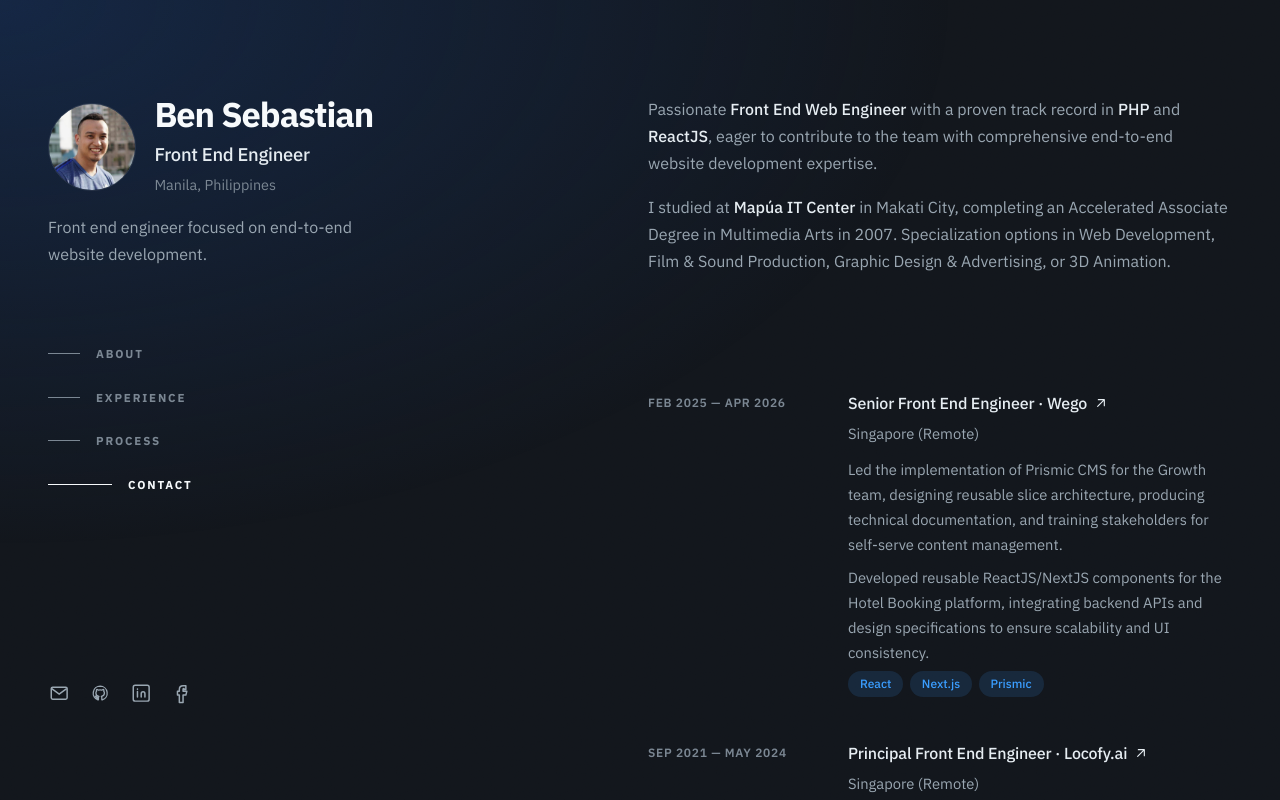
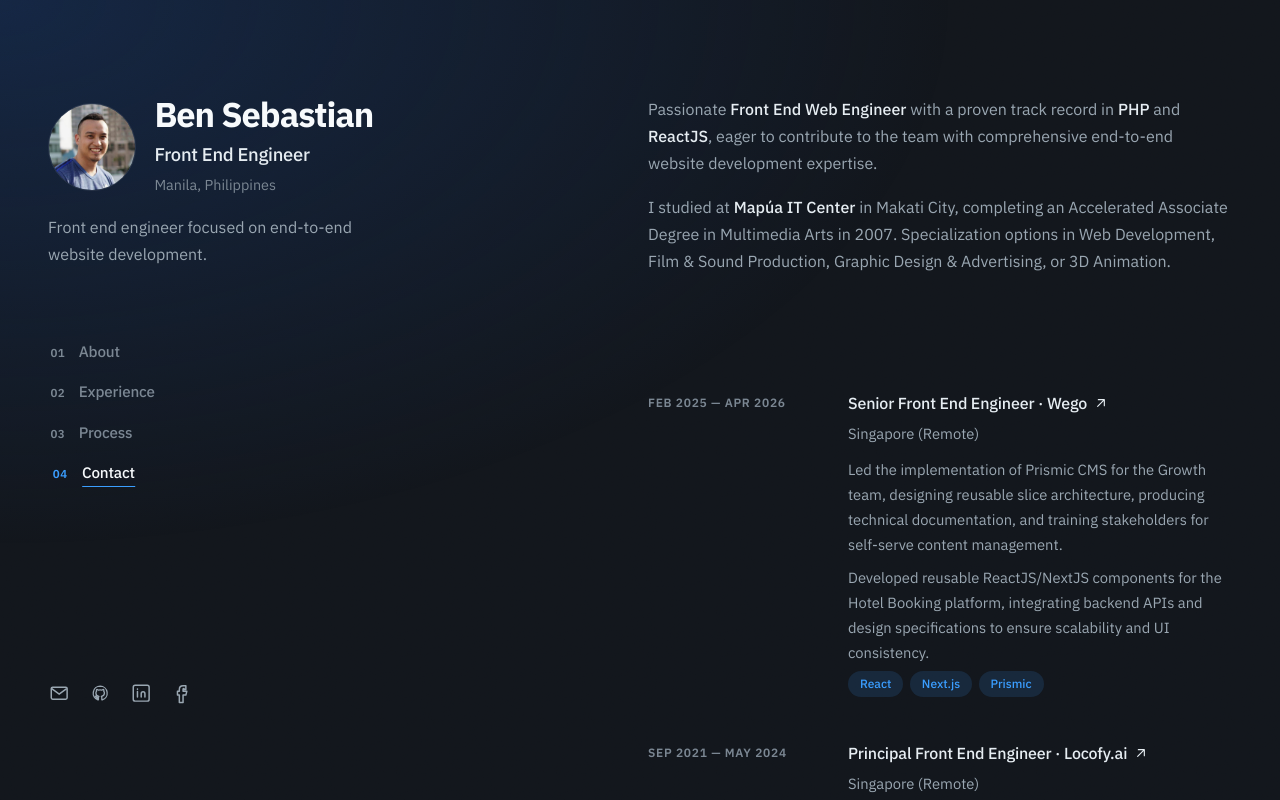
Before and after one commit to bsebastian86/bsebastian86.github.io, a React (Vite) app: page / in a window 1280 px wide. Shown: the top 800 px of the page. Built offline with nearby package versions, Linux system fonts and the light colour scheme.

Commit message:
Restyle the left nav with numbered items and hover motion.

```diff
--- a/src/components/Intro.tsx
+++ b/src/components/Intro.tsx
@@ -60,15 +60,17 @@ export function Intro() {
         </div>
         <p>Front end engineer focused on end-to-end website development.</p>
         <nav className="intro__nav" aria-label="Primary">
-          {navLinks.map((link) => (
+          {navLinks.map((link, index) => (
             <a
               key={link.href}
               href={link.href}
               className={active === link.href.slice(1) ? 'is-active' : undefined}
               onClick={scrollToSection}
             >
-              <span className="intro__line" aria-hidden="true" />
-              {link.label}
+              <span className="intro__index" aria-hidden="true">
+                {String(index + 1).padStart(2, '0')}
+              </span>
+              <span className="intro__label">{link.label}</span>
             </a>
           ))}
         </nav>
--- a/src/index.css
+++ b/src/index.css
@@ -203,34 +203,74 @@ ol {
 
 .intro__nav a {
   display: flex;
-  align-items: center;
-  gap: 1rem;
-  padding: 0.75rem 0;
+  align-items: baseline;
+  gap: 0.85rem;
+  padding: 0.45rem 0.15rem;
   width: fit-content;
   color: var(--muted);
-  font-size: 0.72rem;
-  font-weight: 700;
-  letter-spacing: 0.16em;
-  text-transform: uppercase;
+  font-size: 0.95rem;
+  font-weight: 500;
+  letter-spacing: -0.01em;
+  border-radius: 2px;
+  outline: none;
+  transition: color 0.2s ease;
 }
 
-.intro__line {
-  display: block;
-  width: 2rem;
+.intro__index {
+  color: var(--muted);
+  font-size: 0.72rem;
+  font-weight: 600;
+  font-variant-numeric: tabular-nums;
+  letter-spacing: 0.04em;
+  transition: color 0.2s ease, transform 0.22s ease;
+}
+
+.intro__label {
+  position: relative;
+  display: inline-block;
+  transition: transform 0.22s ease;
+}
+
+.intro__label::after {
+  content: '';
+  position: absolute;
+  left: 0;
+  bottom: -0.12em;
+  width: 100%;
   height: 1px;
-  background: currentColor;
-  transition: width 0.2s ease, background-color 0.2s ease;
+  background: var(--accent);
+  transform: scaleX(0);
+  transform-origin: left;
+  transition: transform 0.22s ease;
 }
 
 .intro__nav a:hover,
+.intro__nav a:focus-visible,
 .intro__nav a.is-active {
   color: var(--white);
 }
 
-.intro__nav a.is-active .intro__line,
-.intro__nav a:hover .intro__line {
-  width: 4rem;
-  background: var(--white);
+.intro__nav a:hover .intro__index,
+.intro__nav a:focus-visible .intro__index,
+.intro__nav a.is-active .intro__index {
+  color: var(--accent);
+  transform: translateX(0.15rem);
+}
+
+.intro__nav a:hover .intro__label,
+.intro__nav a:focus-visible .intro__label,
+.intro__nav a.is-active .intro__label {
+  transform: translateX(0.2rem);
+}
+
+.intro__nav a:hover .intro__label::after,
+.intro__nav a:focus-visible .intro__label::after,
+.intro__nav a.is-active .intro__label::after {
+  transform: scaleX(1);
+}
+
+.intro__nav a:focus-visible {
+  box-shadow: 0 0 0 2px var(--bg), 0 0 0 4px var(--accent);
 }
 
 .intro__social {
@@ -472,9 +512,12 @@ main {
     display: none;
   }
 
-  .intro__line,
   .card,
-  .card__title svg {
+  .card__title svg,
+  .intro__nav a,
+  .intro__index,
+  .intro__label,
+  .intro__label::after {
     transition: none;
   }
 }
```
